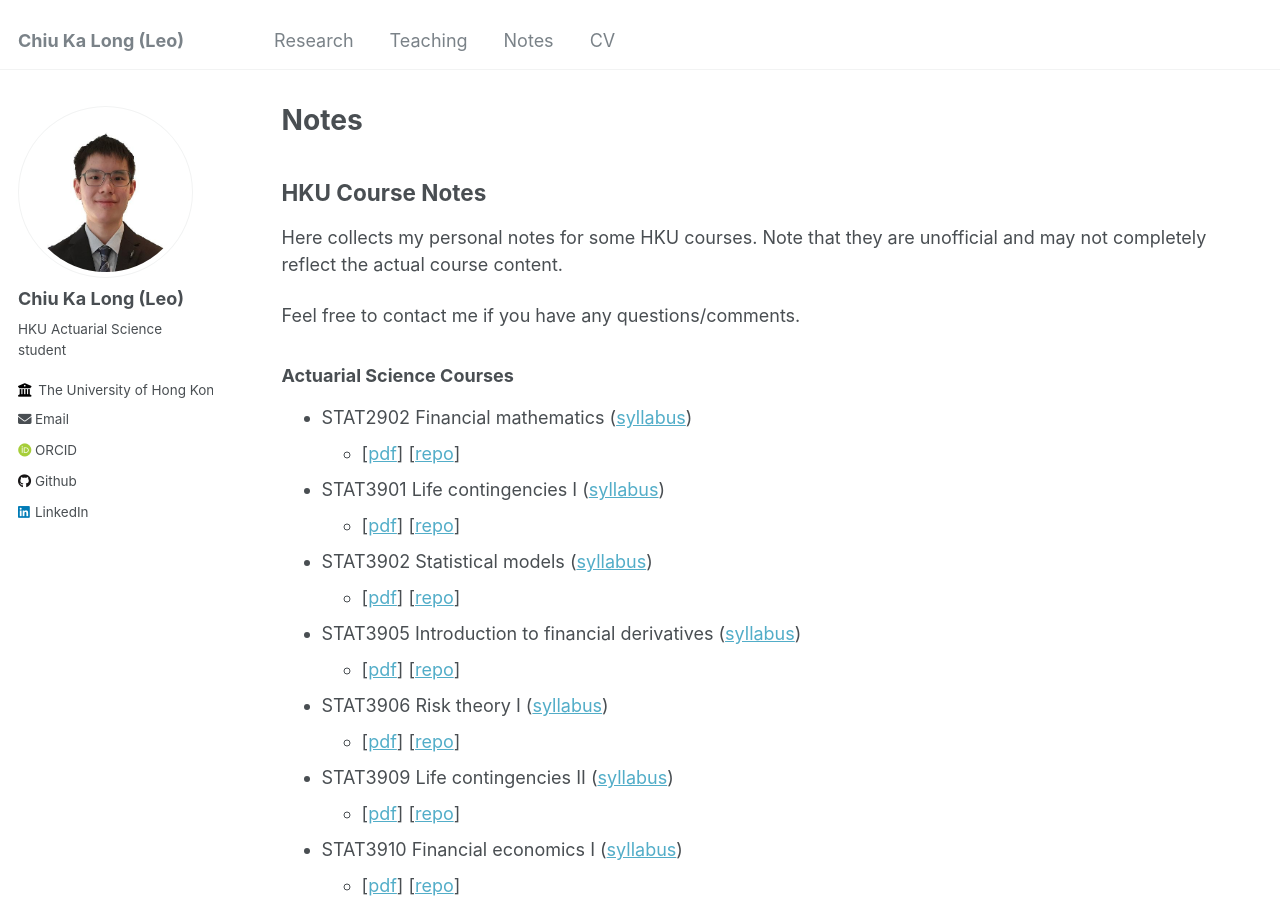
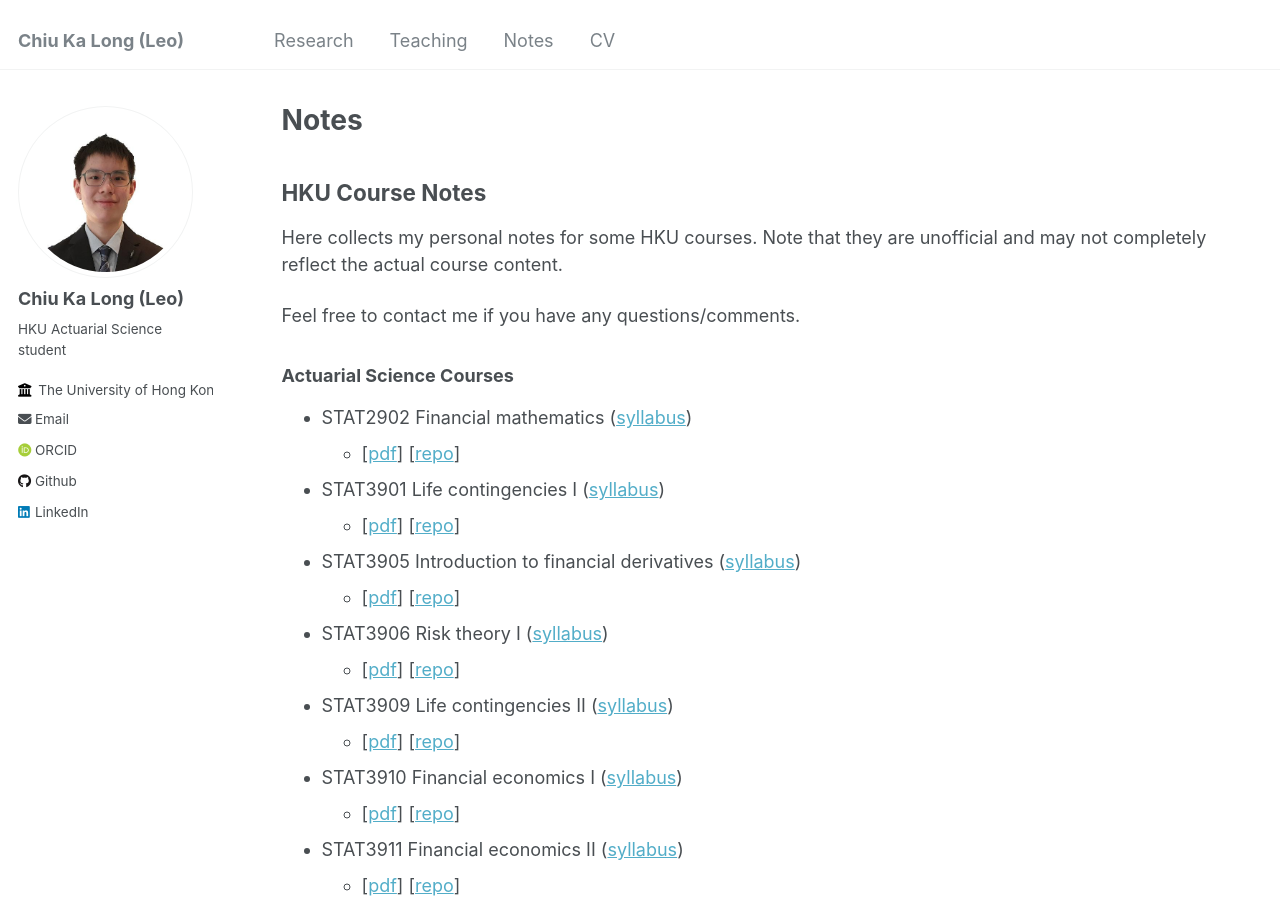
Before and after one commit to leochiukl/leochiukl.github.io, a Jekyll site: the page built from _pages/notes.md, in a window 1280 px wide and 900 px high. Built offline with Jekyll 4.4.1, drawn with Linux system fonts in a browser that asks for light colours; some web fonts are replaced.

Commit message:
Remove stat3902 notes; to be updated later

```diff
--- a/_pages/notes.md
+++ b/_pages/notes.md
@@ -18,8 +18,6 @@ Feel free to contact me if you have any questions/comments.
    * [[pdf](/files/stat2902-study-notes.pdf)] [[repo](https://github.com/leochiukl/HKU-STAT2902-notes)]
 * STAT3901 Life contingencies I ([syllabus](https://webapp.science.hku.hk/sr4/servlet/enquiry?Type=Course&course_code=STAT3901))
    * [[pdf](/files/stat3901-study-notes.pdf)] [[repo](https://github.com/leochiukl/HKU-STAT3901-notes)]
-* STAT3902 Statistical models ([syllabus](https://webapp.science.hku.hk/sr4/servlet/enquiry?Type=Course&course_code=STAT3902))
-   * [[pdf](/files/stat3902-study-notes.pdf)] [[repo](https://github.com/leochiukl/HKU-STAT3902-notes)]
 * STAT3905 Introduction to financial derivatives ([syllabus](https://webapp.science.hku.hk/sr4/servlet/enquiry?Type=Course&course_code=STAT3905))
    * [[pdf](/files/stat3905-study-notes.pdf)] [[repo](https://github.com/leochiukl/HKU-STAT3905-notes)]
 * STAT3906 Risk theory I ([syllabus](https://webapp.science.hku.hk/sr4/servlet/enquiry?Type=Course&course_code=STAT3906))
```
Also changed, not shown: 1 other file.
